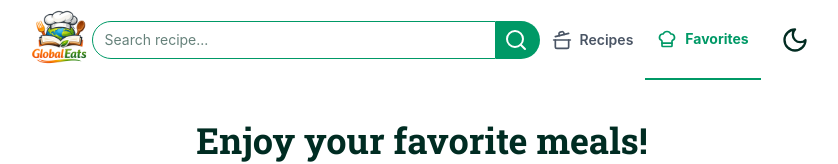
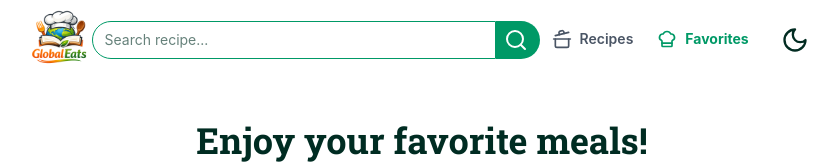
Before and after one commit to RaulSoriaUlibarri/Cookbook, a Next.js app: page /myRecipes in a window 1280 px wide. Shown: the top 164 px of the page, without its empty margins (218-1056 px from the left). Built offline with nearby package versions, Linux system fonts and the light colour scheme; no server answers; a web font is replaced by a local one; what @radix-ui/themes would draw is missing.

Commit message:
syle(navbar): update navlink colors

```diff
--- a/src/components/NavBar/NavLink.tsx
+++ b/src/components/NavBar/NavLink.tsx
@@ -13,9 +13,9 @@ const NavLink = ({ route = "/", icon, label }: NavLinkProps) => {
   return (
     <Link
       href={route}
-      className={`h-full px-3  flex items-center leading-6 hover:border-b-2 hover:border-emerald-600 hover:text-emerald-600  ${
+      className={`h-full px-3  flex items-center leading-6 border-b-2 border-transparent hover:border-emerald-600 hover:text-emerald-600 dark:text-orange-400 dark:hover:text-orange-500 dark:hover:border-orange-500 ${
         pathname === route
-          ? "text-emerald-600 font-bold  border-b-2 border-emerald-600"
+          ? "text-emerald-600 font-bold  border-b-2 border-emerald-600 dark:text-orange-400"
           : "font-semibold"
       } `}
     >
```
